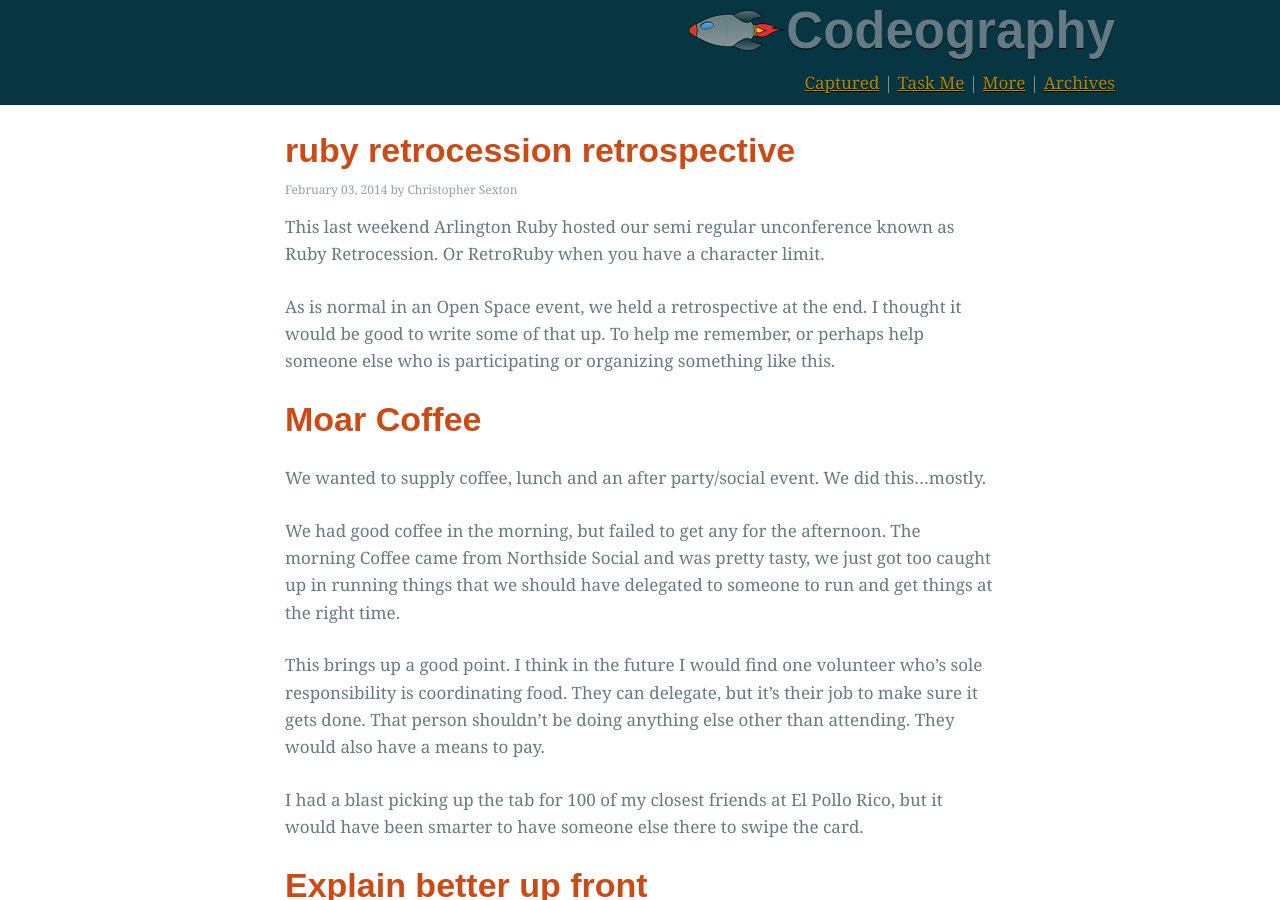
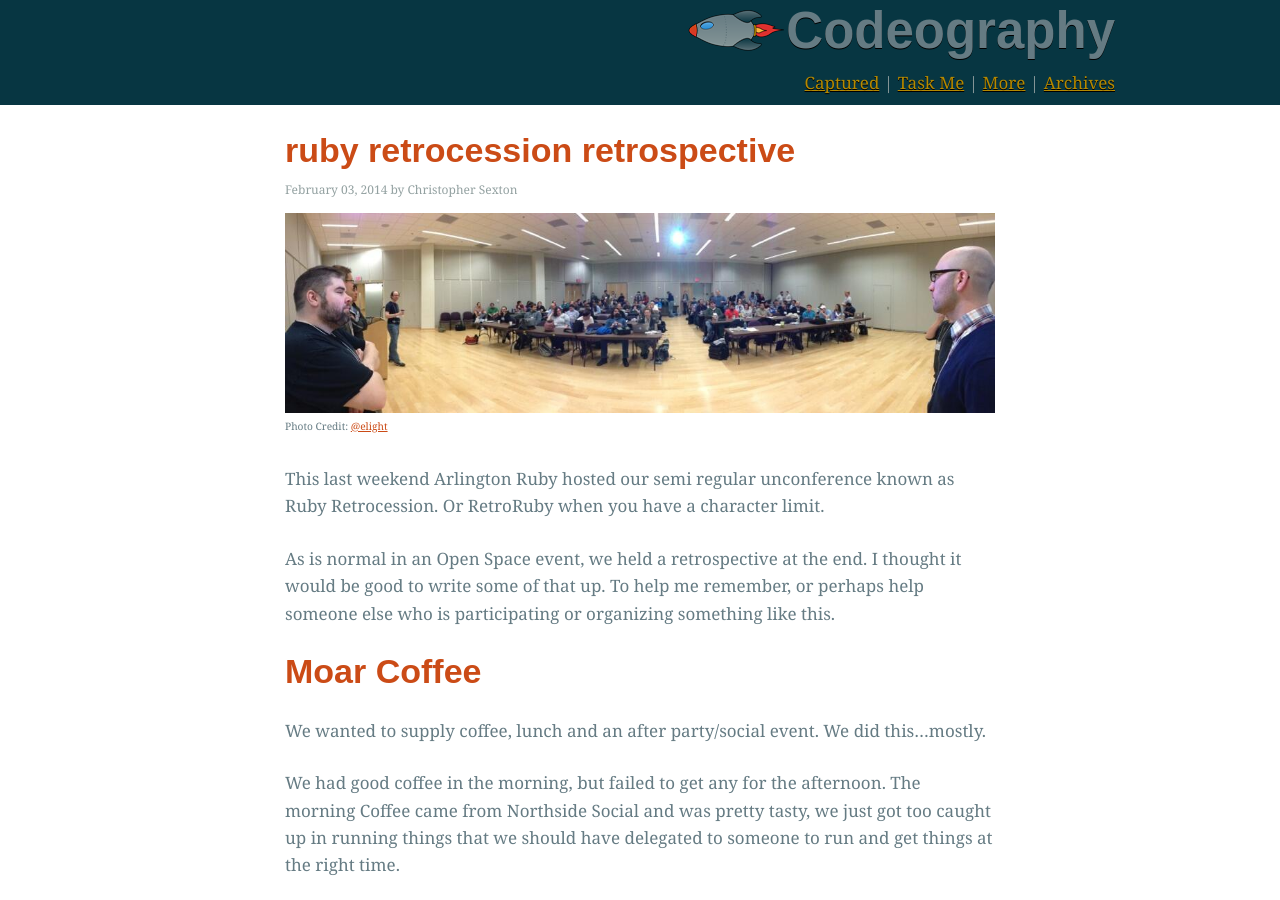
Before and after one commit to csexton/codeography.com, a Jekyll site: the page built from _posts/2014-02-03-ruby-retrocession-retrospective.markdown, in a window 1280 px wide and 900 px high. Built offline with Jekyll 4.4.1, drawn with Linux system fonts in a browser that asks for light colours; nearby versions of some CDN libraries; some web fonts are replaced; Markdown is read by kramdown in place of the engine named in the settings; comment, search, counter and statistics services are not loaded.

Commit message:
Add a pic

```diff
--- a/_posts/2014-02-03-ruby-retrocession-retrospective.markdown
+++ b/_posts/2014-02-03-ruby-retrocession-retrospective.markdown
@@ -3,6 +3,11 @@ title: ruby retrocession retrospective
 layout: post
 date: 2014-02-03
 ---
+
+<img src="/images/retro4.jpg" style="width:100%" />
+<span style="font-size: 60%">
+Photo Credit: [@elight](https://twitter.com/elight/status/429640778521276416)
+<span>
 
 This last weekend Arlington Ruby hosted our semi regular unconference known as Ruby Retrocession. Or RetroRuby when you have a character limit.
 
```
Also changed, not shown: images/retro4.jpg (added).
